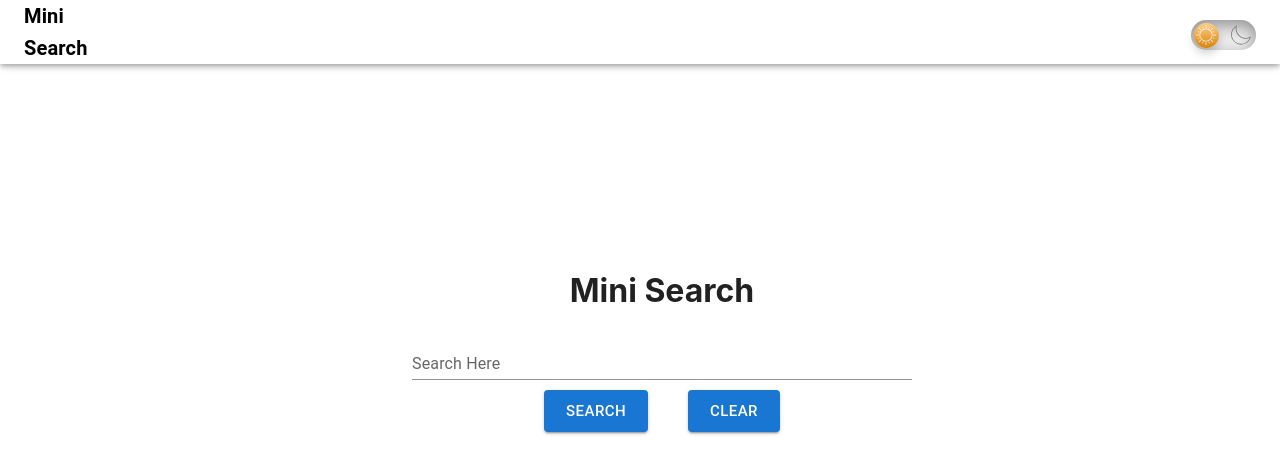
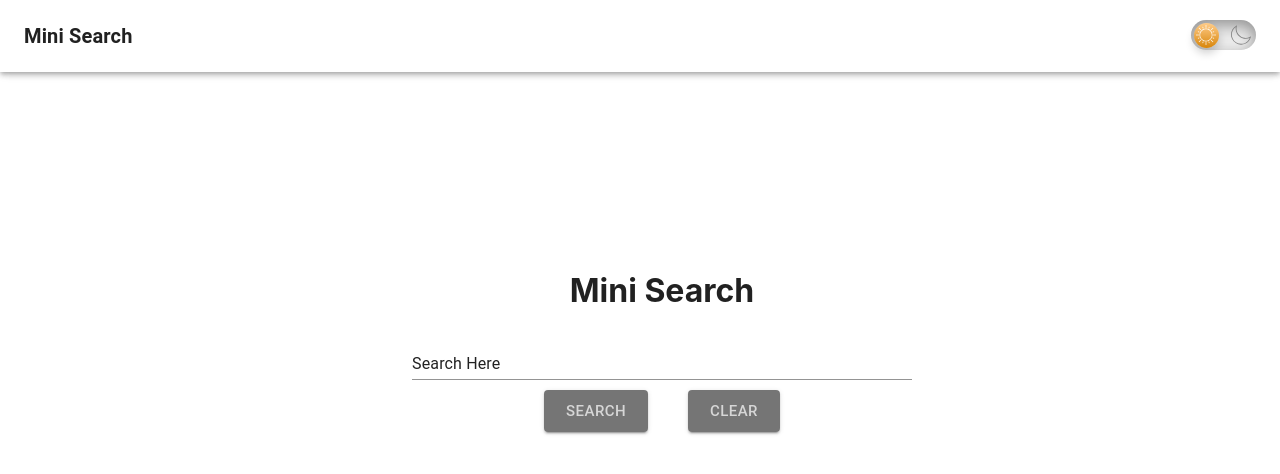
Before and after one commit to elisaia55/Mini-Search, a React (Create React App) app in the folder mini-search-takehome/: page / in a window 1280 px wide. Shown: the top 474 px of the page. Built offline with nearby package versions, Linux system fonts and the light colour scheme; no server answers; the HTML template or start-up script is replaced by a standard one.

Commit message:
fixed dark mode styling and edited margins

```diff
--- a/mini-search-takehome/src/Components/NavigationBar/NavigationBar.css
+++ b/mini-search-takehome/src/Components/NavigationBar/NavigationBar.css
@@ -16,6 +16,12 @@
 
 .scroll-to-top:hover{
     cursor: pointer;
+}
+
+.nav-title {
+    display: flex;
+    width: 150px;
+    color: var(--main_font_color);
 }
 
 .scroll-btn-container {
--- a/mini-search-takehome/src/Components/NavigationBar/index.js
+++ b/mini-search-takehome/src/Components/NavigationBar/index.js
@@ -74,7 +74,10 @@ const toggleTheme = (e) => {
 
           <div className='nav-container'>
           <Typography variant="h6" component="div" sx={{ flexGrow: 1 }} style={{color:"black", fontWeight:"600"}}>
-            Mini Search
+           <p className='nav-title'>
+
+             Mini Search
+            </p>
 
           </Typography>
             <div className='scroll-btn-container'>
--- a/mini-search-takehome/src/Components/UniversalSearch/UniversalSearch.css
+++ b/mini-search-takehome/src/Components/UniversalSearch/UniversalSearch.css
@@ -3,9 +3,14 @@
     color: var(--main_font_color) !important;
 }
 
-[label="Search Here"] {
+form label {
     color: var(--main_font_color) !important;
 }
+
+ #fullWidth::after {
+    border-bottom: 2px solid var(--main_font_color) !important;
+}
+
 .main-title {
     color: var(--main_font_color);
 }
@@ -86,18 +91,17 @@ transition: 0.4s;
 
 }
 
-/* .results-container {
+.btn-container button {
+    background-color: var(--button_color);
+    color: var(--button_font_color) !important;
+    transition: .3s;
+}
 
-    display: grid;
-    grid-template-columns: 1fr 1fr;
+.btn-container button:hover {
+    background-color: var(--secondary_font_color) !important;
 
 
-    max-height: 450px;
-
-
-} */
-
-
+}
 
 
 
@@ -135,7 +139,7 @@ transition: 0.4s;
 /* NBA result styling */
 .nba-container {
     max-width: 440px;
-    margin: 0 auto;
+    margin-right: 50px;
 }
 
 .nba-results-container {
@@ -186,7 +190,7 @@ transition: 0.4s;
 
 .wiki-results-container{
     max-width: 440px;
-    margin: 0 auto;
+    margin-left: 50px;
 }
 
 .wiki-results-container a {
@@ -207,10 +211,11 @@ transition: 0.4s;
 
 
 .wiki-results:hover {
-    box-shadow: 3px 3px 6px  #1976d23f;;
+    box-shadow: 3px 3px 6px  var(--main_font_color);
     transform: scale(1.01);
 
 }
+
 
 .wiki-results h3 {
     position: relative;
--- a/mini-search-takehome/src/Components/UniversalSearch/index.js
+++ b/mini-search-takehome/src/Components/UniversalSearch/index.js
@@ -117,6 +117,7 @@ function UniversalSearch() {
           autoComplete="off"
         >
           <TextField
+
             id="fullWidth"
             label="Search Here"
             variant="standard"
--- a/mini-search-takehome/src/index.css
+++ b/mini-search-takehome/src/index.css
@@ -8,7 +8,8 @@
   --main_font_color:rgba(0, 0, 0, 0.87);
   --secondary_font_color: rgba(0, 0, 0, 0.6);
   --search_font_color:#005f87;
-
+  --button_color:rgba(0, 0, 0, 0.54);
+--button_font_color:rgba(255, 255, 255, 0.7);
 
 }
 
@@ -19,6 +20,10 @@
   --main_font_color: white;
   --secondary_font_color:rgba(255, 255, 255, 0.7);
   --search_font_color: #5f8787;
+  --button_color:#fff;
+   --button_font_color:rgba(0, 0, 0, 0.87);
+
+
 
   height: 100%;
   width: 100%;
```
